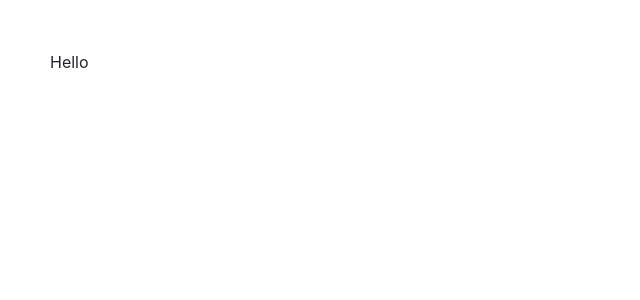
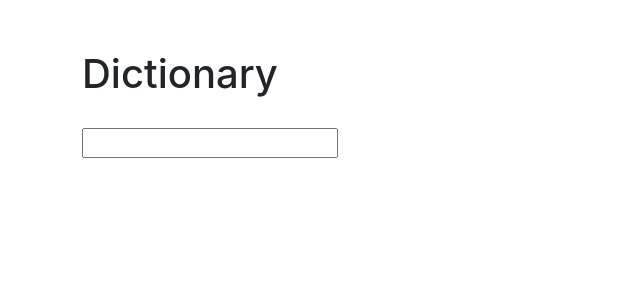
Before and after one commit to sysiaw/dictionary-project, a React (Create React App) app: page / in a window 1280 px wide. Shown: the top 300 px of the page, without its empty margins (0-640 px from the left). Built offline with nearby package versions, Linux system fonts and the light colour scheme.

Commit message:
Created search engine

```diff
--- a/src/App.css
+++ b/src/App.css
@@ -1,3 +1,7 @@
-.App-header {
+.App {
   margin: 50px;
 }
+
+.App-header {
+  margin-bottom: 30px;
+}
--- a/src/App.js
+++ b/src/App.js
@@ -1,11 +1,16 @@
 import "./App.css";
+
+import Dictionary from "./Dictionary";
 
 export default function App() {
   return (
     <div className="App">
-      <header className="App-header">
-        <p>Hello</p>
-      </header>
+      <div className="container">
+        <header className="App-header">
+          <h1>Dictionary</h1>
+        </header>
+        <Dictionary />
+      </div>
     </div>
   );
 }
--- /dev/null
+++ b/src/Dictionary.js
@@ -0,0 +1,22 @@
+import React, { useState } from "react";
+
+export default function Dictonary() {
+  let [keyword, setKeyword] = useState(null);
+
+  function search(event) {
+    event.preventDefault();
+    alert(`Searching for ${keyword}`);
+  }
+
+  function handleWordChange(event) {
+    setKeyword(event.target.value);
+  }
+
+  return (
+    <div className="Dictionary">
+      <form onSubmit={search}>
+        <input type="search" onChange={handleWordChange} />
+      </form>
+    </div>
+  );
+}
```
